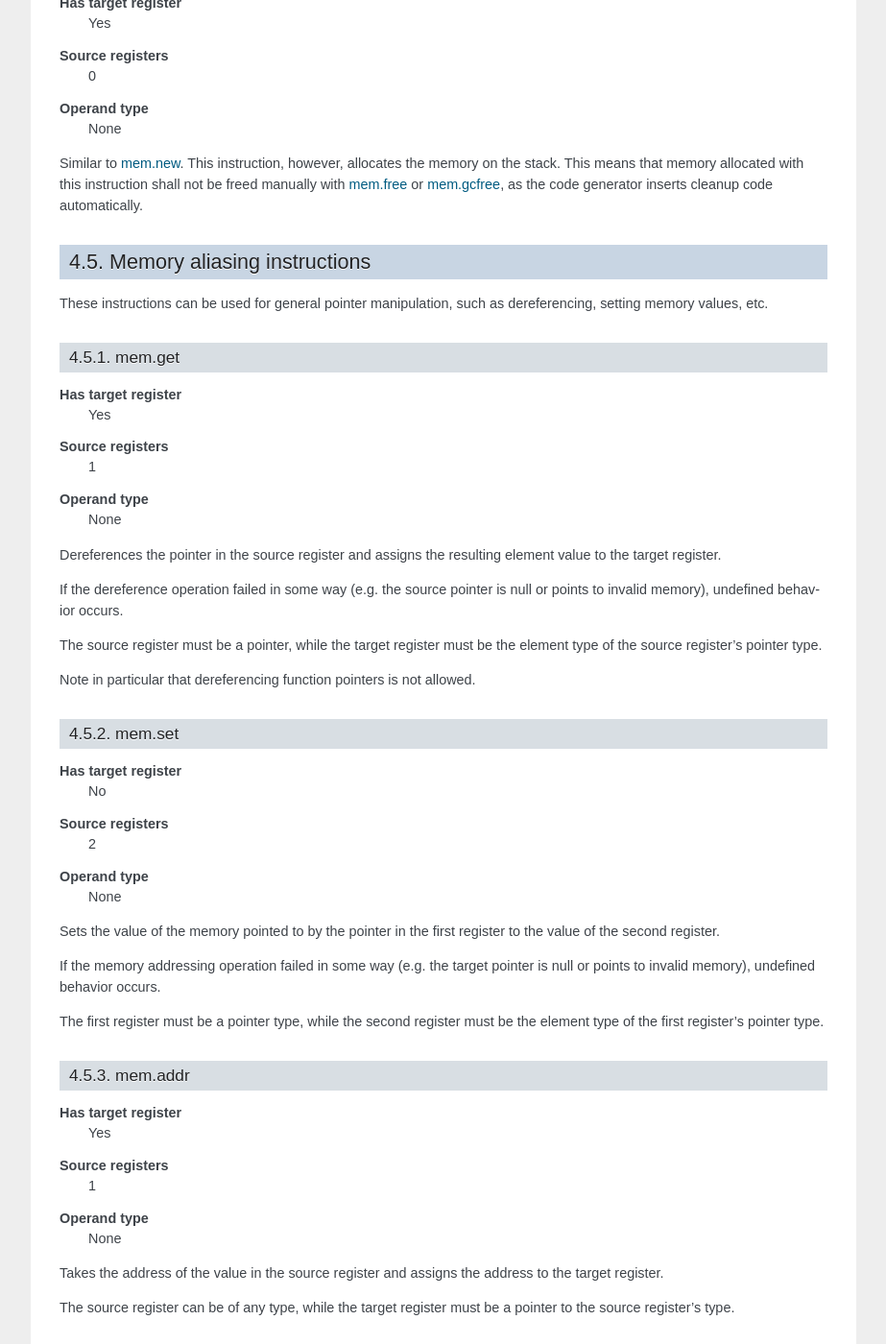
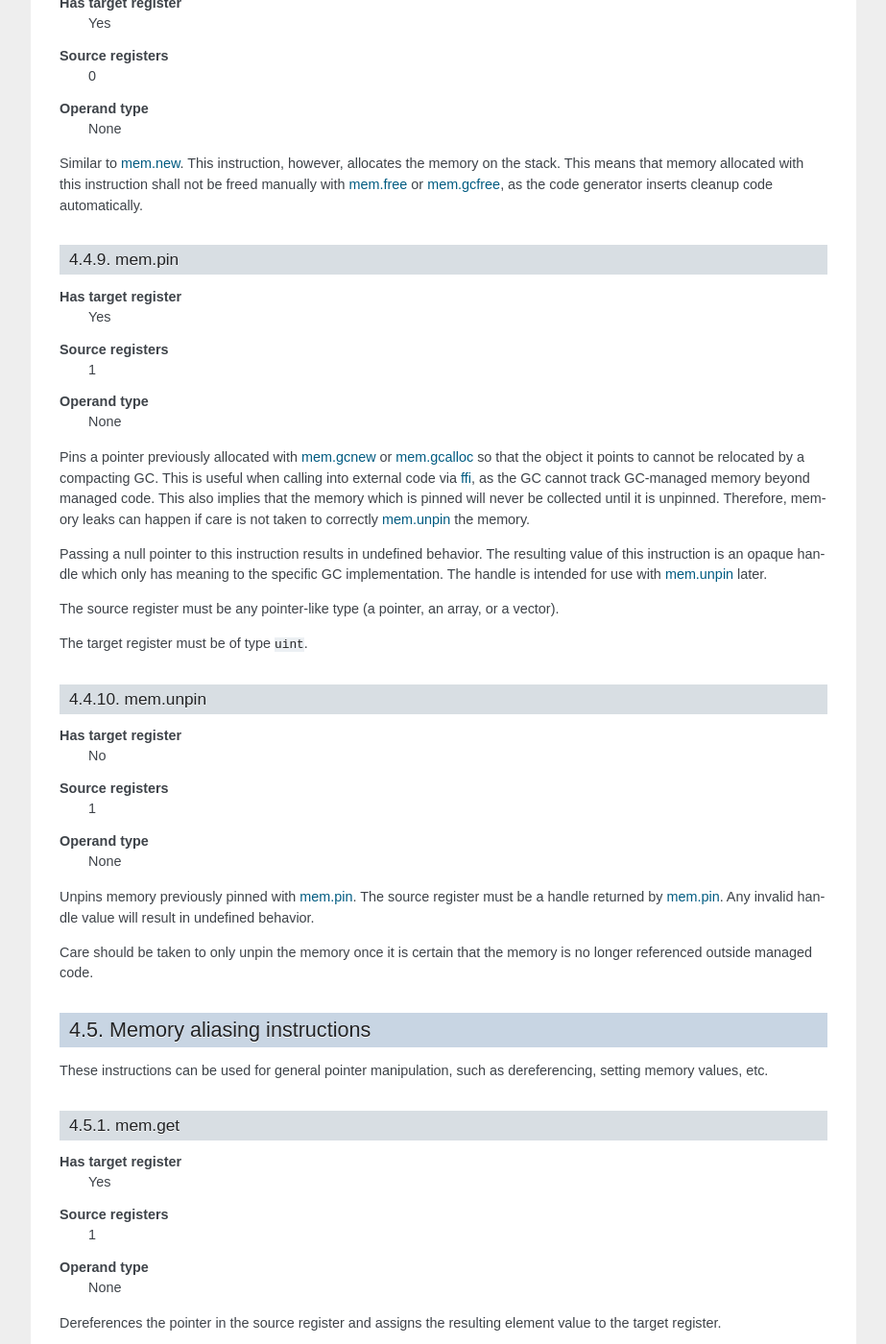
Before and after one commit to lycus/mci, a Sphinx documentation site: the page built from docs/instruction_set.rst, in a window 1280 px wide and 1400 px high, scrolled down 16204 px. Shown: the whole window at 96% size, without its empty margins (198-1121 px from the left). Built offline with Sphinx 7.4.7, drawn with Linux system fonts in a browser that asks for light colours; some of the changed text lies outside the part shown.

Commit message:
Add new mem.pin and mem.unpin instructions.

```diff
--- a/docs/instruction_set.rst
+++ b/docs/instruction_set.rst
@@ -827,6 +827,51 @@ Similar to mem.new_. This instruction, however, allocates the memory on the
 stack. This means that memory allocated with this instruction shall not be
 freed manually with mem.free_ or mem.gcfree_, as the code generator inserts
 cleanup code automatically.
+
+mem.pin
+-------
+
+**Has target register**
+    Yes
+**Source registers**
+    1
+**Operand type**
+    None
+
+Pins a pointer previously allocated with mem.gcnew_ or mem.gcalloc_ so that
+the object it points to cannot be relocated by a compacting GC. This is
+useful when calling into external code via ffi_, as the GC cannot track
+GC-managed memory beyond managed code. This also implies that the memory
+which is pinned will never be collected until it is unpinned. Therefore,
+memory leaks can happen if care is not taken to correctly mem.unpin_ the
+memory.
+
+Passing a null pointer to this instruction results in undefined behavior.
+The resulting value of this instruction is an opaque handle which only has
+meaning to the specific GC implementation. The handle is intended for use
+with mem.unpin_ later.
+
+The source register must be any pointer-like type (a pointer, an array, or a
+vector).
+
+The target register must be of type ``uint``.
+
+mem.unpin
+---------
+
+**Has target register**
+    No
+**Source registers**
+    1
+**Operand type**
+    None
+
+Unpins memory previously pinned with mem.pin_. The source register must be
+a handle returned by mem.pin_. Any invalid handle value will result in
+undefined behavior.
+
+Care should be taken to only unpin the memory once it is certain that the
+memory is no longer referenced outside managed code.
 
 Memory aliasing instructions
 ++++++++++++++++++++++++++++
```
Also changed, not shown: 4 other files.
